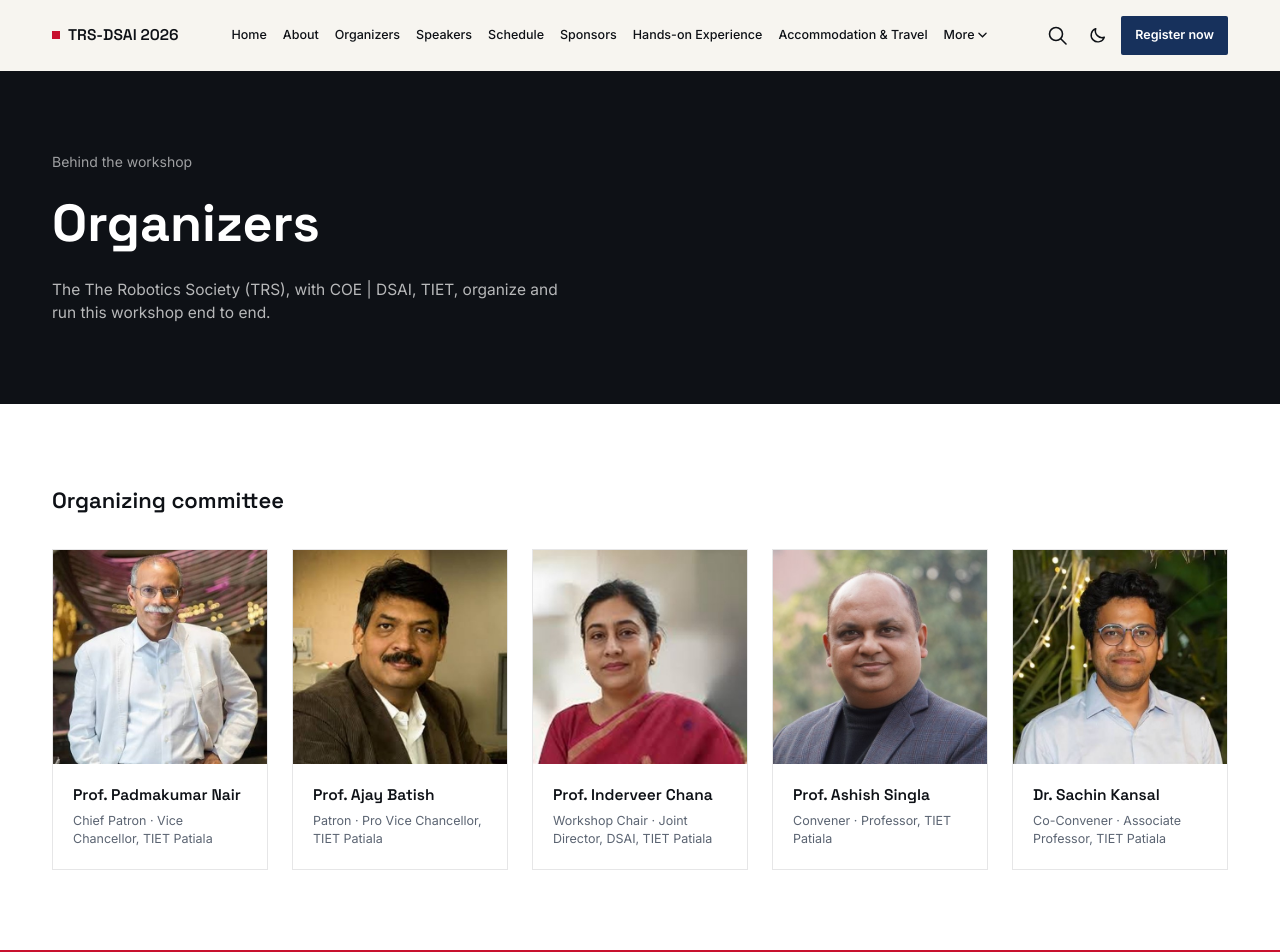
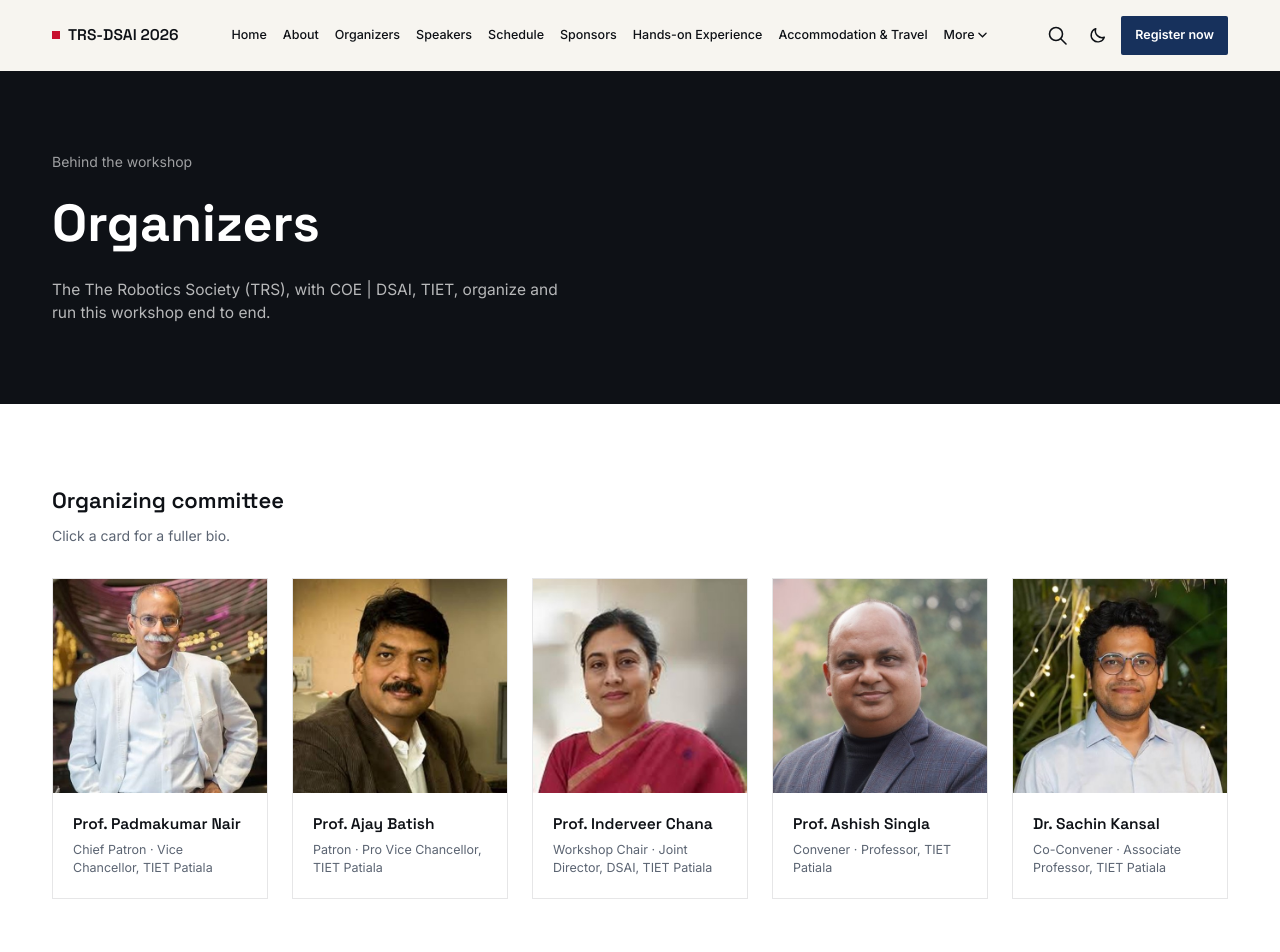
Before and after one commit to trs-tiet/TRS-DSAI-TIET, a Next.js app: page /organizers in a window 1280 px wide. Shown: the top 952 px of the page. Built offline with nearby package versions, Linux system fonts and the light colour scheme.

Commit message:
Update page.tsx

```diff
--- a/app/organizers/page.tsx
+++ b/app/organizers/page.tsx
@@ -1,6 +1,6 @@
 import type { Metadata } from "next";
-import Image from "next/image";
 import Reveal from "@/components/Reveal";
+import OrganizerCard from "@/components/OrganizerCard";
 import CTASection from "@/components/CTASection";
 import { organizers } from "@/data/organizers";
 import { site } from "@/data/site";
@@ -28,28 +28,13 @@ export default function OrganizersPage() {
       <section className="bg-surface py-20">
         <div className="wrap">
           <Reveal>
-            <h2 className="font-display font-semibold text-[22px] mb-8">Organizing committee</h2>
+            <h2 className="font-display font-semibold text-[22px] mb-2">Organizing committee</h2>
+            <p className="text-steel text-[14px] mb-8">Click a card for a fuller bio.</p>
           </Reveal>
           <div className="grid grid-cols-2 md:grid-cols-3 lg:grid-cols-5 gap-6">
             {organizers.map((o, i) => (
               <Reveal key={o.name} delay={i * 0.06} className="h-full">
-                <div className="bg-surface border border-line flex flex-col h-full">
-                  <div className="relative w-full aspect-square bg-paper">
-                    {o.photo && (
-                      <Image
-                        src={o.photo}
-                        alt={o.name}
-                        fill
-                        sizes="(min-width: 1024px) 20vw, (min-width: 640px) 33vw, 50vw"
-                        className="object-cover"
-                      />
-                    )}
-                  </div>
-                  <div className="p-5 flex flex-col min-h-[86px]">
-                    <div className="text-[15.5px] font-semibold font-display mb-1 line-clamp-1">{o.name}</div>
-                    <div className="text-[12.5px] text-steel line-clamp-2">{o.role}</div>
-                  </div>
-                </div>
+                <OrganizerCard organizer={o} />
               </Reveal>
             ))}
           </div>
```
